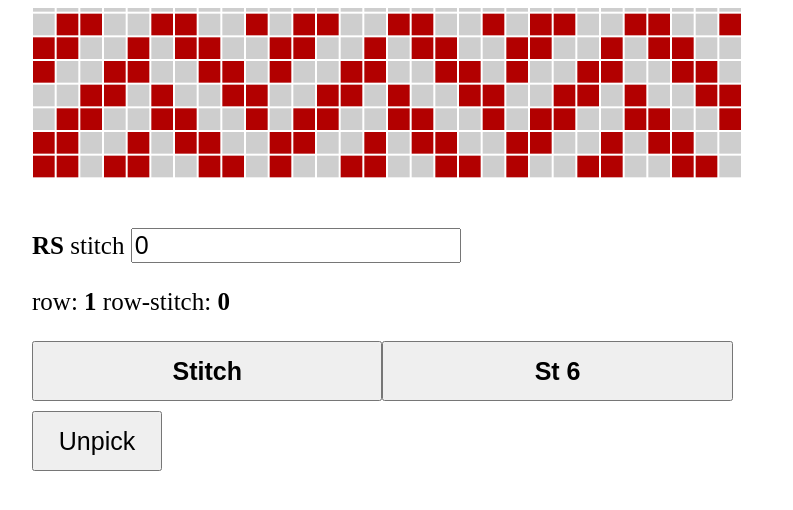
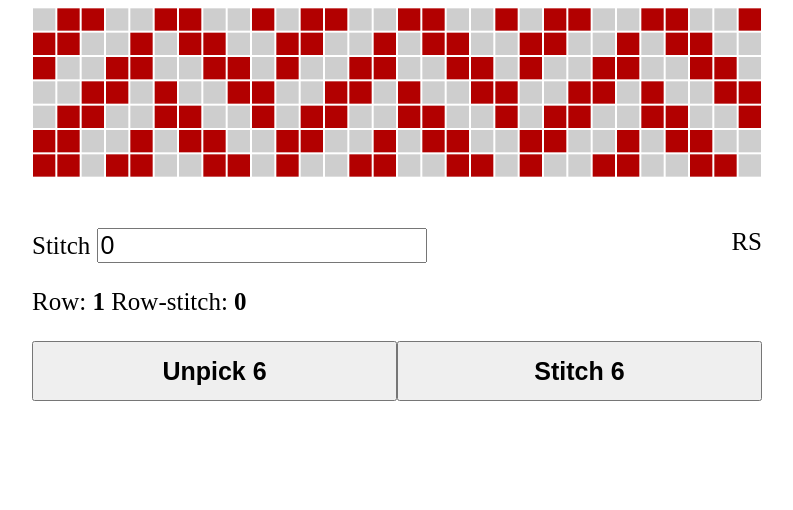
Before and after one commit to laurieboyes/scarf-party, a website: page app/index.html in a window 1280 px wide. Shown: the whole page, without its empty margins (243-1036 px from the left). Drawn offline with nearby package versions, Linux system fonts and the light colour scheme; some packages are replaced by stand-ins of ours; files that its build step writes are made by us from their sources; a script that the page names is missing.

Commit message:
removed unused single stitch buttons

```diff
--- a/app/scripts/controllers/main.js
+++ b/app/scripts/controllers/main.js
@@ -40,8 +40,8 @@ angular.module('knittingApp')
       return this.stitch = +this.stitch + (increase ? increase : 1);
     };
 
-    this.prevStitch = function () {
-      return this.stitch--;
+    this.prevStitch = function (decrease) {
+      return this.stitch = +this.stitch - (decrease ? decrease : 1);
     };
 
     this.getScreenHeight = function() {
--- a/app/scripts/directives/patternCanvas.js
+++ b/app/scripts/directives/patternCanvas.js
@@ -26,7 +26,7 @@ angular.module('knittingApp')
           pattern = element.find('canvas');
           ctx = pattern[0].getContext("2d");
 
-          canvasWidth = patternContainer.offsetWidth - 20;
+          canvasWidth = patternContainer.offsetWidth;
           canvasHeight = (scope.ctrl.imageHeight / scope.ctrl.imageWidth) * canvasWidth;
           scope.ctrl.canvasHeight = canvasHeight;
 
--- a/app/styles/main.scss
+++ b/app/styles/main.scss
@@ -43,6 +43,13 @@ input {
   clear: both;
 }
 
+.stitch-button {
+  float: left;
+  width: 50%;
+  height: 60px;
+  font-weight: bold
+}
+
 /* Responsive: Portrait tablets and up */
 @media screen and (min-width: 768px) {
   .container {
--- a/app/views/main.html
+++ b/app/views/main.html
@@ -4,16 +4,13 @@
 
 <div class="controls">
   <div class="control stitch">
-    <label><b>{{ctrl.isRightSide()? 'RS' : 'WS'}}</b> stitch</label>
+    <label>Stitch</label><span style="float: right;">{{ctrl.isRightSide()? 'RS' : 'WS'}}</span>
     <input type="number" ng-model="ctrl.stitch"/>
   </div>
-  <p>row: <b>{{ctrl.getRow()}}</b>     row-stitch: <b>{{ctrl.getRowStitch()}}</b></p>
+  <p>Row: <b>{{ctrl.getRow()}}</b> Row-stitch: <b>{{ctrl.getRowStitch()}}</b></p>
   <div class="control do-stitch">
-    <input type="button" value="Stitch" style="float: left; width:48%; height: 60px; font-weight: bold" ng-click="ctrl.nextStitch()"/>
-    <input type="button" value="St 6" style="float: left; width:48%; height: 60px; font-weight: bold" ng-click="ctrl.nextStitch(6)"/>
-  </div>
-  <div class="control undo-stitch">
-    <input type="button" value="Unpick" ng-click="ctrl.prevStitch()" style="margin-top: 10px; height: 60px; width: 130px; "/>
+    <input class="stitch-button" type="button" value="Unpick 6" ng-click="ctrl.prevStitch(6)"/>
+    <input class="stitch-button" type="button" value="Stitch 6" ng-click="ctrl.nextStitch(6)"/>
   </div>
 </div>
 
```
